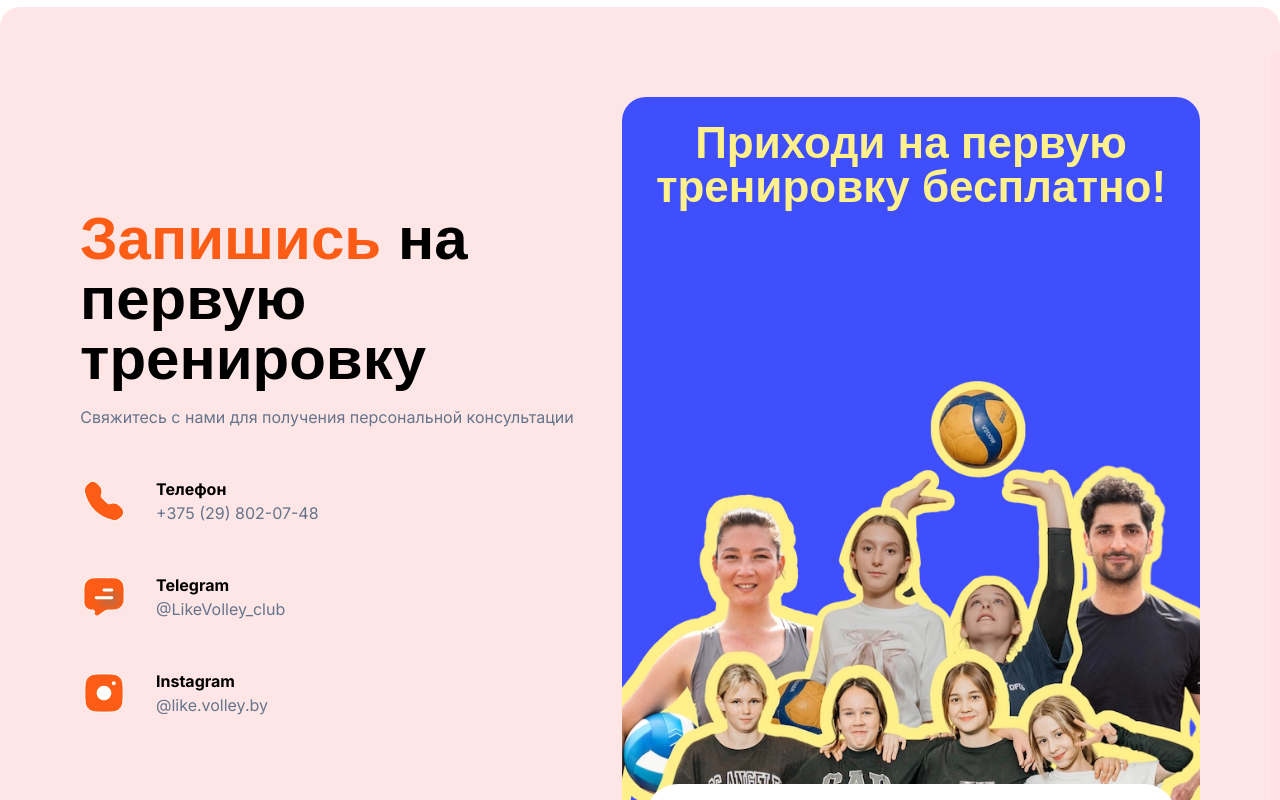
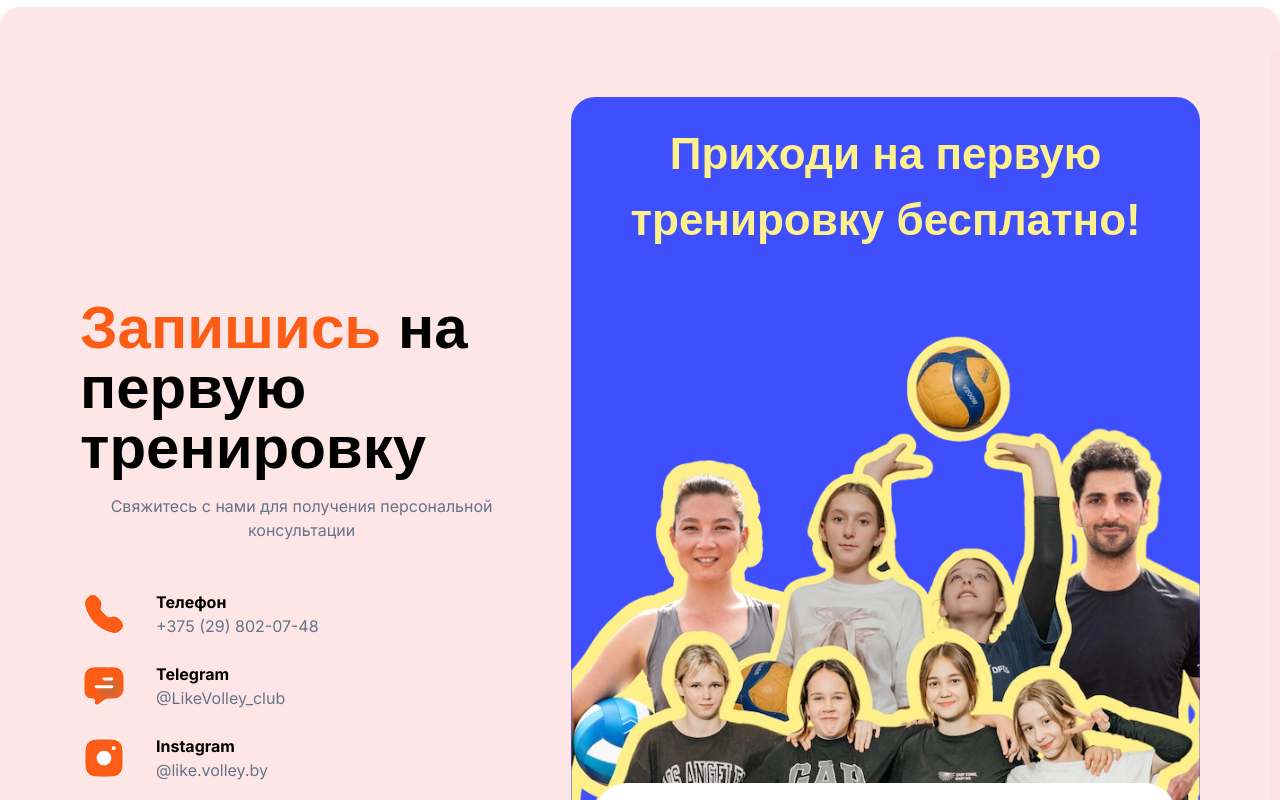
Before and after one commit to evgeniyworkbel/like-volley, a Next.js app: page / in a window 1280 px wide. Shown: the part 1980-2780 px from the top of the page. Built offline with nearby package versions, Linux system fonts and the light colour scheme; no server answers; a web font is replaced by a local one.

Commit message:
refactor(widgets): resolve conflict

```diff
--- a/src/widgets/sign-up-for-workout/ui/contact-form2.tsx
+++ b/src/widgets/sign-up-for-workout/ui/contact-form2.tsx
@@ -9,7 +9,7 @@ export function Form2() {
   };
 
   return (
-    <div className="relative h-[700px] max-w-[700px] overflow-hidden rounded-3xl bg-accent-blue p-6 xl:h-[775px]">
+    <div className="relative h-175 max-w-175 overflow-hidden rounded-3xl bg-accent-blue p-6 xl:mx-0 xl:h-[774px]">
       <Image
         className="absolute bottom-0 left-1/2 w-[460px] -translate-x-1/2 -translate-y-20 scale-[1.6] xl:w-full xl:translate-y-0 xl:scale-100"
         width={700}
@@ -18,7 +18,7 @@ export function Form2() {
         alt="Фото игроков в волейбол (взрослые и дети)"
       />
       <div className="relative flex h-full flex-col items-center justify-between">
-        <Title className="text-center text-[28px] text-accent-green xl:text-[44px]">
+        <Title className="text-center text-[28px] text-accent-green md:text-[44px]">
           Приходи на первую тренировку бесплатно!
         </Title>
         <Button
--- a/src/widgets/sign-up-for-workout/ui/sign-up-for-workout.tsx
+++ b/src/widgets/sign-up-for-workout/ui/sign-up-for-workout.tsx
@@ -1,5 +1,4 @@
 import { Title } from "@/shared/ui";
-import { contactFormId } from "@/shared/constants";
 import { Contact } from "./contact";
 // import { ContactForm } from "./contact-form";
 import { contactsData } from "../model/data";
@@ -7,12 +6,9 @@ import { Form2 } from "./contact-form2";
 
 export function SignUpForWorkout() {
   return (
-    <section
-      id={contactFormId}
-      className="flex flex-col gap-12 rounded-[20px] bg-accent-orange-muted px-5 py-10 xl:flex-row xl:justify-between xl:px-20 xl:py-[90px]"
-    >
-      <div className="flex flex-col gap-10 xl:max-w-[494px] xl:gap-12">
-        <div className="flex flex-col gap-4 text-center xl:pt-28">
+    <section className="flex flex-col gap-12 rounded-[20px] bg-accent-orange-muted px-5 py-10 md:items-center xl:flex-row xl:justify-between xl:px-20 xl:py-[90px]">
+      <div className="flex flex-col gap-10 md:items-center xl:max-w-[494px] xl:items-start xl:gap-12">
+        <div className="flex max-w-182 flex-col gap-4 text-center xl:pt-28">
           <Title className="xl:text-left">
             <span className="text-accent-orange">Запишись&nbsp;</span>
             на первую тренировку
@@ -21,6 +17,8 @@ export function SignUpForWorkout() {
             Свяжитесь с нами для получения персональной консультации
           </p>
         </div>
+
+        <div className="flex flex-col gap-6 md:max-w-140 md:flex-row md:flex-wrap md:items-center md:justify-center xl:flex-col xl:items-start">
           {contactsData.map(({ title, imageSrc, alt, href, label }) => (
             <Contact
               key={title}
@@ -32,6 +30,7 @@ export function SignUpForWorkout() {
             />
           ))}
         </div>
+      </div>
       {/** @todo: удалить Form2 когда будет готова интеграция нашей формы с amoCRM */}
       <Form2 />
       {/* <ContactForm /> */}
```
Lines whose indentation alone changed are shown as unchanged.
